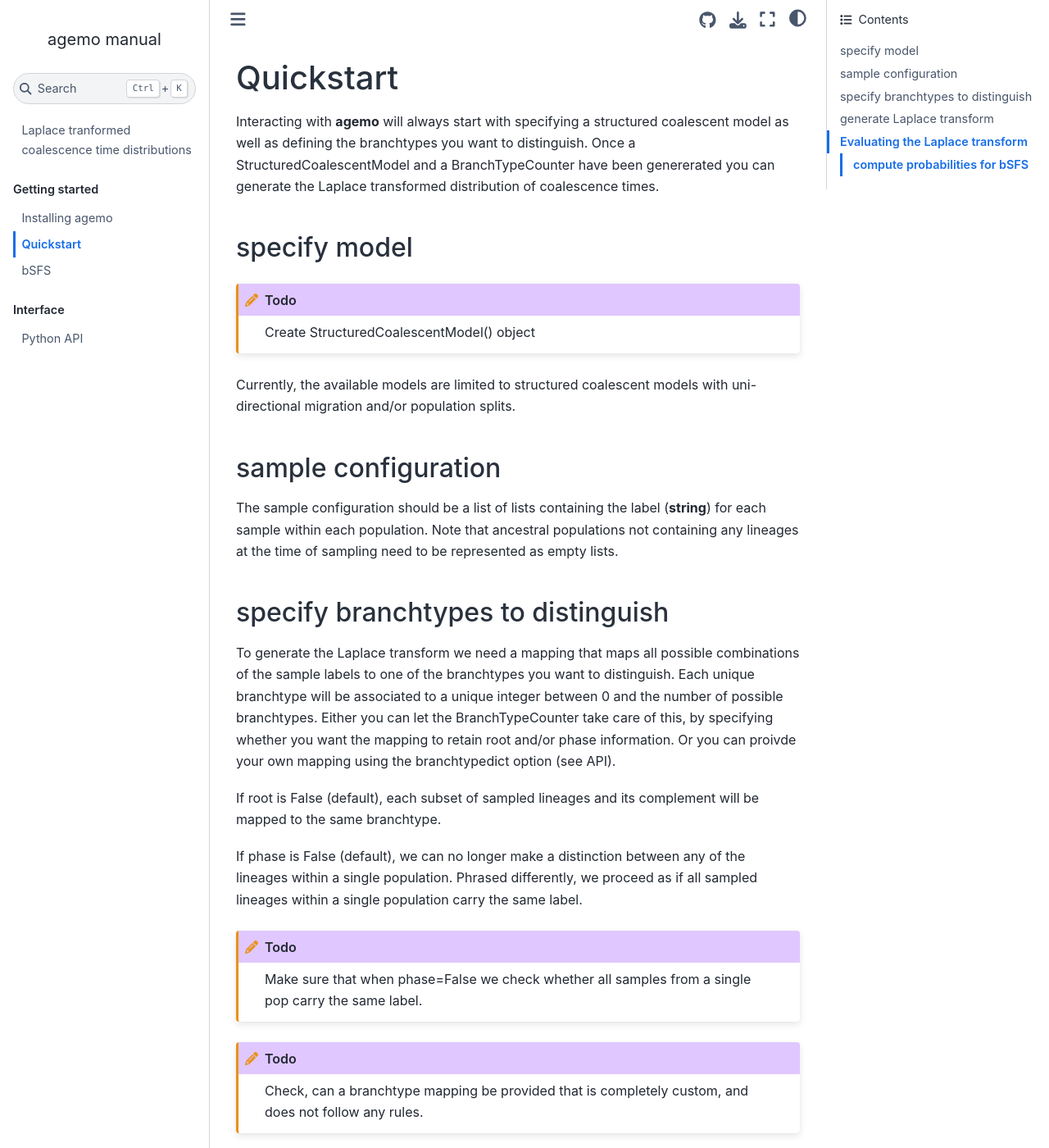
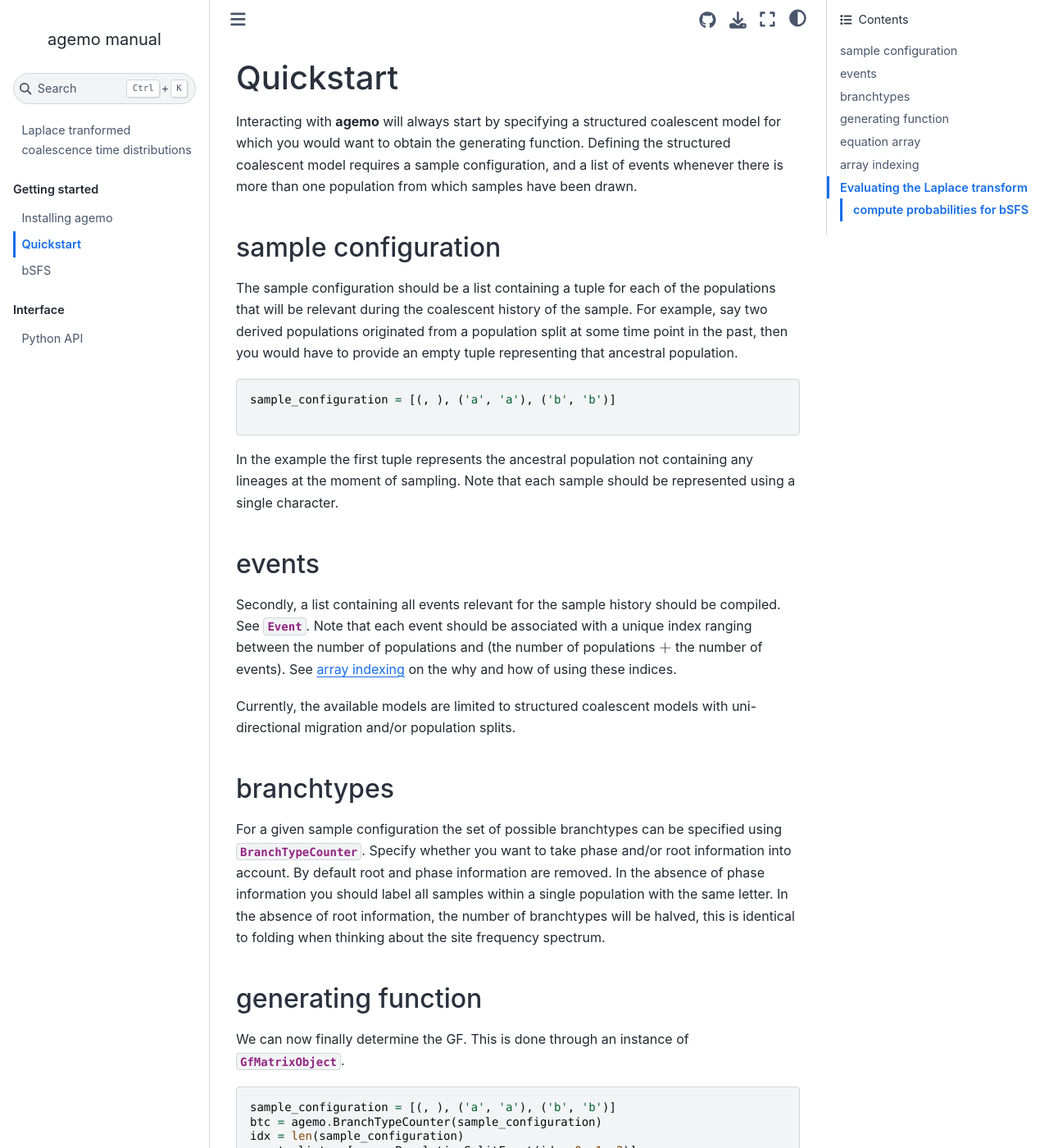
Before and after one commit to LohseLab/agemo, a Jupyter Book: the page built from docs/quickstart.md, in a window 1280 px wide and 1400 px high. Shown: the whole window at 82% size. Built offline with Jupyter Book 1.0.4 settings and Sphinx 7.4.7 and the Sphinx Book theme 1.1.4, drawn with Linux system fonts in a browser that asks for light colours; some of the changed text lies outside the part shown.

Commit message:
quickstart_docs_extended

````diff
--- a/docs/quickstart.md
+++ b/docs/quickstart.md
@@ -1,41 +1,40 @@
 # Quickstart
 
-Interacting with **agemo** will always start with specifying a structured coalescent model as well as defining the branchtypes you want to distinguish. Once a StructuredCoalescentModel and a BranchTypeCounter have been genererated you can generate the Laplace transformed distribution of coalescence times.
+Interacting with **agemo** will always start by specifying a structured coalescent model for which you would want to obtain the generating function. Defining the structured coalescent model requires a sample configuration, and a list of events whenever there is more than one population from which samples have been drawn.
 
-## specify model
+## sample configuration
 
-:::{todo}
-Create StructuredCoalescentModel() object
-:::
+The sample configuration should be a list containing a tuple for each of the populations that will be relevant during the coalescent history of the sample. For example, say two derived populations originated from a population split at some time point in the past, then you would have to provide an empty tuple representing that ancestral population.
+
+```python
+sample_configuration = [(, ), ('a', 'a'), ('b', 'b')]
+
+```
+In the example the first tuple represents the ancestral population not containing any lineages at the moment of sampling. Note that each sample should be represented using a single character.
+
+## events
+
+Secondly, a list containing all events relevant for the sample history should be compiled. See {class}`.Event`. Note that each event should be associated with a unique index ranging between the number of populations and (the number of populations $+$ the number of events). See {ref}`sec_array_indexing` on the why and how of using these indices.
 
 Currently, the available models are limited to structured coalescent models with uni-directional migration and/or population splits.
 
+## branchtypes
 
-## sample configuration
-
-The sample configuration should be a list of lists containing the label (**string**) for each sample within each population. Note that ancestral populations not containing any lineages at the time of sampling need to be represented as empty lists.
+For a given sample configuration the set of possible branchtypes can be specified using {class}`.BranchTypeCounter`. Specify whether you want to take phase and/or root information into account. By default root and phase information are removed. In the absence of phase information you should label all samples within a single population with the same letter. In the absence of root information, the number of branchtypes will be halved, this is identical to folding when thinking about the site frequency spectrum.
 
 
-## specify branchtypes to distinguish
+## generating function
 
-To generate the Laplace transform we need a mapping that maps all possible combinations of the sample labels to one of the branchtypes you want to distinguish.
-Each unique branchtype will be associated to a unique integer between 0 and the number of possible branchtypes. Either you can let the BranchTypeCounter take care of this, by specifying whether you want the mapping to retain root and/or phase information. Or you can proivde your own mapping using the branchtypedict option (see API).
+We can now finally determine the GF. This is done through an instance of {class}`.GfMatrixObject`.
 
-If root is False (default), each subset of sampled lineages and its complement will be mapped to the same branchtype.
-
-If phase is False (default), we can no longer make a distinction between any of the lineages within a single population. Phrased differently, we proceed as if all sampled lineages within a single population carry the same label.
-
-:::{todo}
-Make sure that when phase=False we check whether all samples from a single pop carry the same label.
-:::
-
-:::{todo}
-Check, can a branchtype mapping be provided that is completely custom, and does not follow any rules.
-:::
-
-## generate Laplace transform
-
-You are now set to instantiate a GFMatrixObject. From there we can use the `.make_gf` method to generate the Laplace transform. The result is a list of lists as well as an equation_array. The list contains all paths through the coalescent state space graph, with each sublist representing a single path. Index $i$ within a sublist points at equation_array[$i$] which contains the coefficients representing equation $i$.
+```python
+sample_configuration = [(, ), ('a', 'a'), ('b', 'b')]
+btc = agemo.BranchTypeCounter(sample_configuration)
+idx = len(sample_configuration)
+events_list = [agemo.PopulationSplitEvent(idx, 0, 1, 2)]
+gfObject = agemo.GFMatrixObject(btc, events_list)
+```
+From here we can use the {meth}`.GfMatrixObject.make_gf` method to generate the Laplace transform. The result is a list of lists as well as an equation_array. The list contains all paths through the coalescent state space graph, with each sublist representing a single path. Index $i$ within a sublist points at equation_array[$i$] which contains the coefficients representing equation $i$. See {ref}`sec_equation_array` on how to interpret these coefficients.
 
 Build the equations in conventional form: `.gflib.equations_from_matrix`.
 
@@ -43,10 +42,19 @@ Build the equations in conventional form: `.gflib.equations_from_matrix`.
 In case a discrete event was included, the equations generated by `.equations_from_matrix` still require taking an inverse Laplace transform with respect to the dummy variable representing the discrete event. This can be done using `.inverse.inverse_laplace_single_event()`.
 :::
 
-:::{todo}
-Should be replaced by: agemo.GFMatrixObject(BranchTypeCounter, Structured Coalescent Model)
-:::
+(sec_equation_array)=
+## equation array
+each entry of the array is a 2d array with
+first row represents numerator coeffs
+second row reprsenting the denominator coeffs.
+concept of dot product for fast evaluation with vector of same length representing the rate of all modelled processes.
 
+
+(sec_array_indexing)=
+## array indexing
+
+Once the generating function has been determined, evaluating the GF will require a set of variables. These should be of the form
+$[c_0, ... c_m, e_0, ..., e_n, b_0, ..., b_o]$ With $c_i$ representing the coalenscent rate of population $i$, $e_j$ representing the rate of event $j$ and $b_k$ representing the mutation rate along branchtype $k$.
 
 ## Evaluating the Laplace transform
 
````
